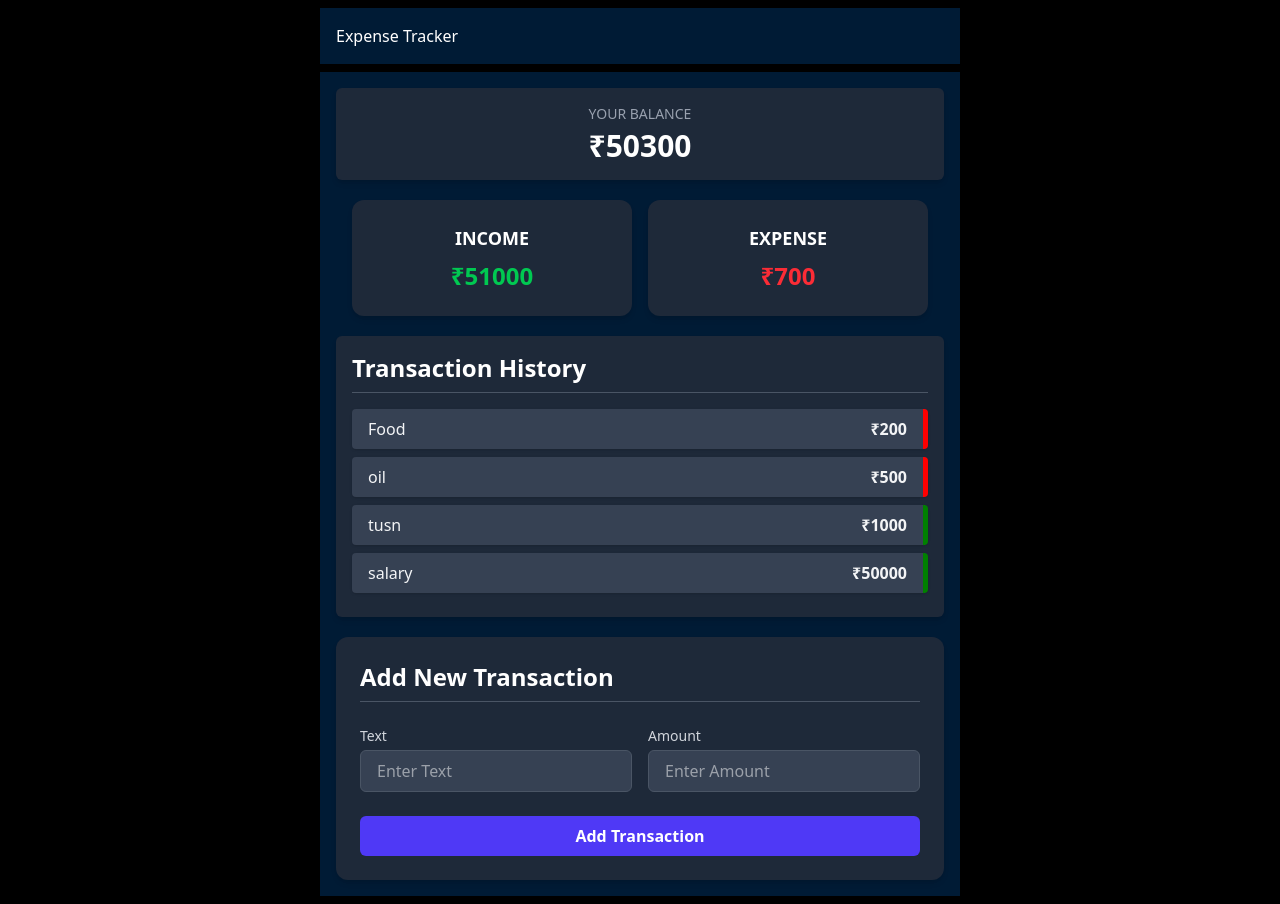
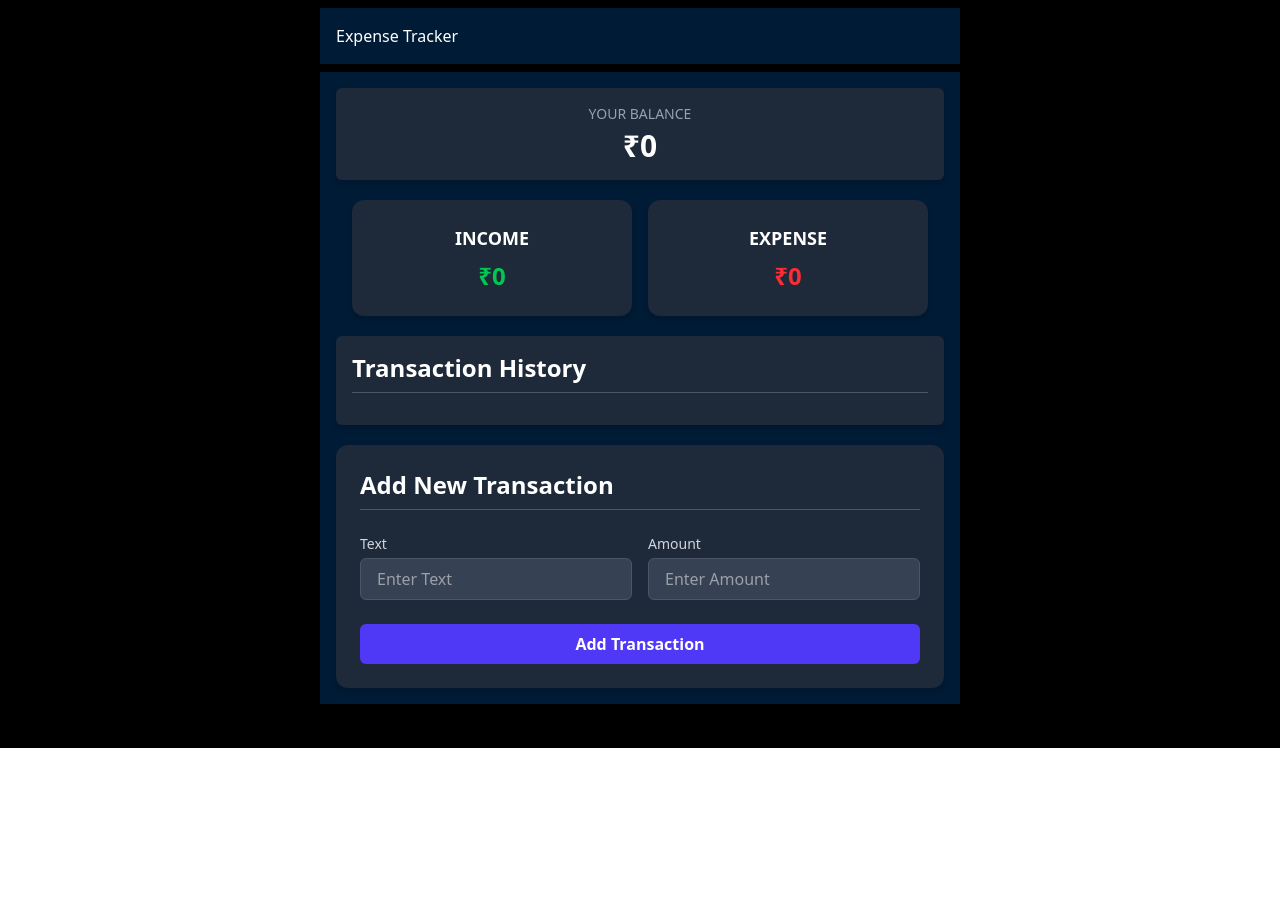
Before and after one commit to Soumita-Nag/ExpenseTracker, a Vue app: page / in a window 1280 px wide. After the commit the page ends 800 px from the top, so only its background shows below. Built offline with nearby package versions, Linux system fonts and the light colour scheme.

Commit message:
add transaction done

```diff
--- a/src/App.vue
+++ b/src/App.vue
@@ -6,28 +6,7 @@
   import TransactionHistory from './components/TransactionHistory.vue';
 
   import {ref,computed} from 'vue';
-  const transactions=ref([
-    {
-        id:1,
-        text:"Food",
-        cost:-200,
-    },
-    {
-        id:2,
-        text:"oil",
-        cost:-500,
-    },
-    {
-        id:3,
-        text:"tusn",
-        cost:1000,
-    },
-    {
-        id:4,
-        text:"salary",
-        cost:50000,
-    },
-]);
+  const transactions=ref([]);
 const balance=computed(()=>{
     return transactions.value.reduce((acc,t)=>{
         return acc+t.cost
@@ -47,11 +26,22 @@ const expenses=computed(()=>{
     return acc+t.cost
   },0)
 })
+
+const saveTransaction=(transactionData)=>{
+  transactions.value.push({
+    id:generateUniqId(),
+    text:transactionData.text,
+    cost:transactionData.cost
+  })
+}
+const generateUniqId=()=>{
+  return Math.floor(Math.random() * 100000);
+}
 </script>
 
 <template>
   <div class=" bg-[var(--color-bg-dark)] text-white flex flex-col items-center md:p-0 pl-2 pr-2">
-    <div class="xl:w-[50%] lg:w-[60%] md:w-[70%] w-full mt-2 mb-2">
+    <div class="xl:w-[50%] lg:w-[60%] md:w-[70%] w-full mt-2 mb-11">
       <div>
         <NavBar/>
       </div>
@@ -59,7 +49,7 @@ const expenses=computed(()=>{
         <Balance :balance="balance"/>
         <IncomeExpenses :income="income" :expenses="expenses"/>
         <TransactionHistory :transactions="transactions"/>
-        <AddTransaction/>
+        <AddTransaction @transactionSubmit="saveTransaction"/>
       </div>
     </div>
   </div>
--- a/src/components/AddTransaction.vue
+++ b/src/components/AddTransaction.vue
@@ -14,7 +14,6 @@
             id="text"
             placeholder="Enter Text"
             class="px-4 py-2 rounded-md border border-gray-600 bg-gray-700 text-white focus:outline-none focus:ring-2 focus:ring-indigo-500"
-            required
             v-model="text"
           />
         </div>
@@ -26,7 +25,6 @@
             id="amt"
             placeholder="Enter Amount"
             class="px-4 py-2 rounded-md border border-gray-600 bg-gray-700 text-white focus:outline-none focus:ring-2 focus:ring-indigo-500"
-            required
             v-model="cost"
           />
         </div>
@@ -68,12 +66,39 @@
 
 <script setup>
 import { ref } from "vue";
+import { useToast } from "vue-toastification";
+
 const text=ref('')
 const cost=ref('')
 
+const toast=useToast()
+
+const emit=defineEmits(['transactionSubmit'])
+
 const onSubmit=()=>{
-  alert("submit")
-  console.log(text.value, cost.value);
+  if(!text.value && !cost.value){
+    toast.error("Both fields must be filled!");
+    return
+  }
+  else if(!text.value){
+    toast.error("Text field cannot be empty!")
+    return
+  }
+  else if(!cost.value){
+    toast.error("Cost field cannot be empty!")
+    return
+  }
+  else{
+    toast.success("Transaction added successfully")
+  }
+
+  const transactionData={
+    text:text.value,
+    cost:parseFloat(cost.value)
+  }
+  emit('transactionSubmit',transactionData);
+  text.value=''
+  cost.value=''
 }
 </script>
 
```
